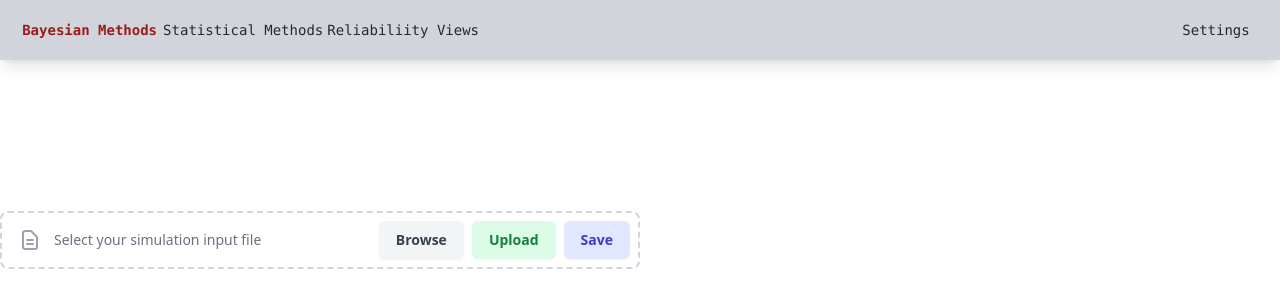
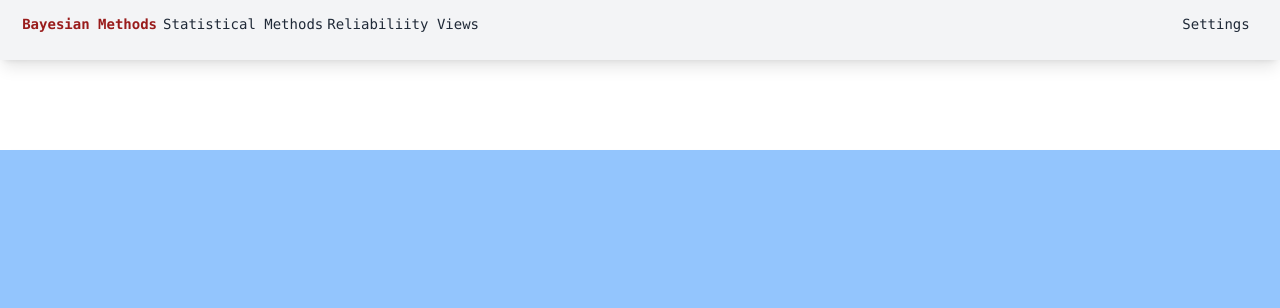
Before and after one commit to mahammadyusifov/npp-web-proto, a React (Vite) app: page / in a window 1280 px wide. Shown: the top 308 px of the page. Built offline with nearby package versions, Linux system fonts and the light colour scheme.

Commit message:
navigation and bckg set

```diff
--- a/src/BayesianPage.tsx
+++ b/src/BayesianPage.tsx
@@ -1,6 +1,7 @@
 import { useState } from 'react';
-import Box from './Components/SearchSaveUploadBox';
+
 import { handleFileSelection, handleUpload, handleSave } from './utilities/upload-save-browse';
+import NavigationBar from './Components/NavigationBar';
 
 function BayesianPage() {
 
@@ -8,14 +9,12 @@ function BayesianPage() {
 
   return (
     <>
-        <Box
-        onFileSelect={(selectedFile) => handleFileSelection(selectedFile, setSelectedFile)}
-        onUpload={handleUpload}
-        onSave={handleSave}
-        acceptedFileTypes=".json"
-        placeholder="Select your simulation input file"
-        width="50%"
-        center={{ x: '25%', y: '30%' }}
+      <NavigationBar
+      width='100%'
+      height='650px'
+      color = 'bg-blue-300'
+      center = {{ x: '50%', y: '75%' }}
+      shape = 'sharp-rectangle'
       />
     </>
   )
--- a/src/Components/Layout.tsx
+++ b/src/Components/Layout.tsx
@@ -6,13 +6,13 @@ const Layout = ({ children }) => {
     <>
         <NavigationBar>
 
-          <NavItem text="Bayesian Methods" position={{ x: '7%', y: '50%' }} />
+          <NavItem text="Bayesian Methods" position={{ x: '7%', y: '40%' }} />
 
-          <NavItem text = "Statistical Methods" position={{ x: '19%', y: '50%' }} />
+          <NavItem text = "Statistical Methods" position={{ x: '19%', y: '40%' }} />
 
-          <NavItem text = "Reliabiliity Views" position={{ x: '31.5%', y: '50%' }} />
+          <NavItem text = "Reliabiliity Views" position={{ x: '31.5%', y: '40%' }} />
 
-          <NavItem text = "Settings" position={{ x: '95%', y: '50%' }} />
+          <NavItem text = "Settings" position={{ x: '95%', y: '40%' }} />
 
         </NavigationBar>
 
--- a/src/Components/NavigationBar.tsx
+++ b/src/Components/NavigationBar.tsx
@@ -11,7 +11,7 @@ import React, { useState, Children, cloneElement } from 'react';
 const NavigationBar = ({
   width = '100%',
   height = '60px',
-  color = 'bg-gray-300',
+  color = 'bg-gray-100',
   center = { x: '50%', y: '0%' },
   shape = 'sharp-rectangle',
   children,
@@ -51,10 +51,6 @@ const NavigationBar = ({
   return (
     <div style={barStyle} className={`${color} ${shapeClass} shadow-lg transition-all duration-300`}>
       <div className="relative w-full h-full">
-        {/*
-          We iterate over the children and clone each one, injecting the
-          'active' and 'onClick' props automatically.
-        */}
         {Children.map(children, (child) => {
           if (React.isValidElement(child)) {
             return cloneElement(child, {
--- a/src/Components/SearchSaveUploadBox.tsx
+++ /dev/null
@@ -1,155 +0,0 @@
-import React, { useRef, useState, CSSProperties } from 'react';
-
-// --- Type Definition for the Component's Props ---
-interface FileHandlerBoxProps {
-  // A callback function that receives the selected file object.
-  onFileSelect: (file: File | null) => void;
-  // Callback for the Upload button.
-  onUpload?: () => void;
-  // Callback for the Save button.
-  onSave?: () => void;
-  // An optional string to specify the accepted file types (e.g., ".json, .txt").
-  acceptedFileTypes?: string;
-  // Placeholder text to display when no file is chosen.
-  placeholder?: string;
-  // --- New Props for Sizing and Positioning ---
-  width?: string;
-  height?: string;
-  center?: { x: string; y: string };
-}
-
-// --- Main Component ---
-const Box: React.FC<FileHandlerBoxProps> = ({
-  onFileSelect,
-  onUpload,
-  onSave,
-  acceptedFileTypes = "*",
-  placeholder = "Choose a file or drag it here",
-  width = '100%',
-  height = 'auto',
-  center,
-}) => {
-  // State to hold the name of the selected file for display.
-  const [fileName, setFileName] = useState<string | null>(null);
-  // A ref to programmatically access the hidden file input element.
-  const fileInputRef = useRef<HTMLInputElement>(null);
-
-  // --- Compartmentalized Browse Function ---
-  const handleBrowseClick = () => {
-    fileInputRef.current?.click();
-  };
-
-  // --- File Change Handler ---
-  const handleFileChange = (event: React.ChangeEvent<HTMLInputElement>) => {
-    const file = event.target.files?.[0];
-    if (file) {
-      setFileName(file.name);
-      onFileSelect(file);
-    } else {
-      setFileName(null);
-      onFileSelect(null);
-    }
-  };
-
-  // --- Dynamic Styling for Positioning and Sizing ---
-  const containerStyle: CSSProperties = {
-    width: width,
-    height: height,
-  };
-
-  if (center) {
-    containerStyle.position = 'absolute';
-    containerStyle.top = center.y;
-    containerStyle.left = center.x;
-    containerStyle.transform = 'translate(-50%, -50%)';
-  }
-
-  return (
-    <div style={containerStyle} className={`font-sans ${!center ? 'max-w-2xl mx-auto' : ''}`}>
-      <div className="flex items-center justify-between bg-white border-2 border-dashed border-gray-300 rounded-lg p-2 pl-4 transition-all duration-300 hover:border-blue-500 hover:bg-blue-50 h-full">
-
-        <input
-          type="file"
-          ref={fileInputRef}
-          onChange={handleFileChange}
-          accept={acceptedFileTypes}
-          className="hidden"
-        />
-
-        <div className="flex items-center space-x-3 overflow-hidden">
-          <svg xmlns="http://www.w3.org/2000/svg" className={`h-6 w-6 ${fileName ? 'text-blue-500' : 'text-gray-400'}`} fill="none" viewBox="0 0 24 24" stroke="currentColor" strokeWidth={2}>
-            <path strokeLinecap="round" strokeLinejoin="round" d="M9 12h6m-6 4h6m2 5H7a2 2 0 01-2-2V5a2 2 0 012-2h5.586a1 1 0 01.707.293l5.414 5.414a1 1 0 01.293.707V19a2 2 0 01-2 2z" />
-          </svg>
-          <span className={`text-sm truncate ${fileName ? 'text-gray-700 font-medium' : 'text-gray-500'}`}>
-            {fileName || placeholder}
-          </span>
-        </div>
-
-        <div className="flex items-center space-x-2">
-          <button
-            type="button"
-            onClick={handleBrowseClick}
-            className="px-4 py-2 text-sm font-semibold text-gray-700 bg-gray-100 rounded-md shadow-sm hover:bg-gray-200 focus:outline-none focus:ring-2 focus:ring-offset-2 focus:ring-indigo-500 transition-colors duration-200"
-          >
-            Browse
-          </button>
-          <button
-            type="button"
-            onClick={onUpload}
-            className="px-4 py-2 text-sm font-semibold text-green-700 bg-green-100 rounded-md shadow-sm hover:bg-green-200 focus:outline-none focus:ring-2 focus:ring-offset-2 focus:ring-green-500 transition-colors duration-200"
-          >
-            Upload
-          </button>
-          <button
-            type="button"
-            onClick={onSave}
-            className="px-4 py-2 text-sm font-semibold text-indigo-700 bg-indigo-100 rounded-md shadow-sm hover:bg-indigo-200 focus:outline-none focus:ring-2 focus:ring-offset-2 focus:ring-indigo-500 transition-colors duration-200"
-          >
-            Save
-          </button>
-        </div>
-      </div>
-    </div>
-  );
-};
-
-export default Box;
-
-
-// --- Example Usage in your App/Homepage component ---
-/*
-function YourPageComponent() {
-  const [selectedFile, setSelectedFile] = useState<File | null>(null);
-
-  const handleFileSelection = (file: File | null) => {
-    console.log("File selected in parent:", file);
-    setSelectedFile(file);
-  };
-
-  const handleUpload = () => {
-    if (selectedFile) {
-      console.log("Uploading file:", selectedFile.name);
-    } else {
-      console.log("No file selected to upload.");
-    }
-  };
-
-  const handleSave = () => {
-    console.log("Save action triggered.");
-  };
-
-  return (
-    <div className="relative w-full h-screen p-10 bg-gray-100">
-      <ModernFileSelector
-        onFileSelect={handleFileSelection}
-        onUpload={handleUpload}
-        onSave={handleSave}
-        acceptedFileTypes=".json, .txt"
-        placeholder="Select your simulation input file"
-        width="50%"
-        center={{ x: '50%', y: '30%' }}
-      />
-    </div>
-  );
-}
-*/
```
